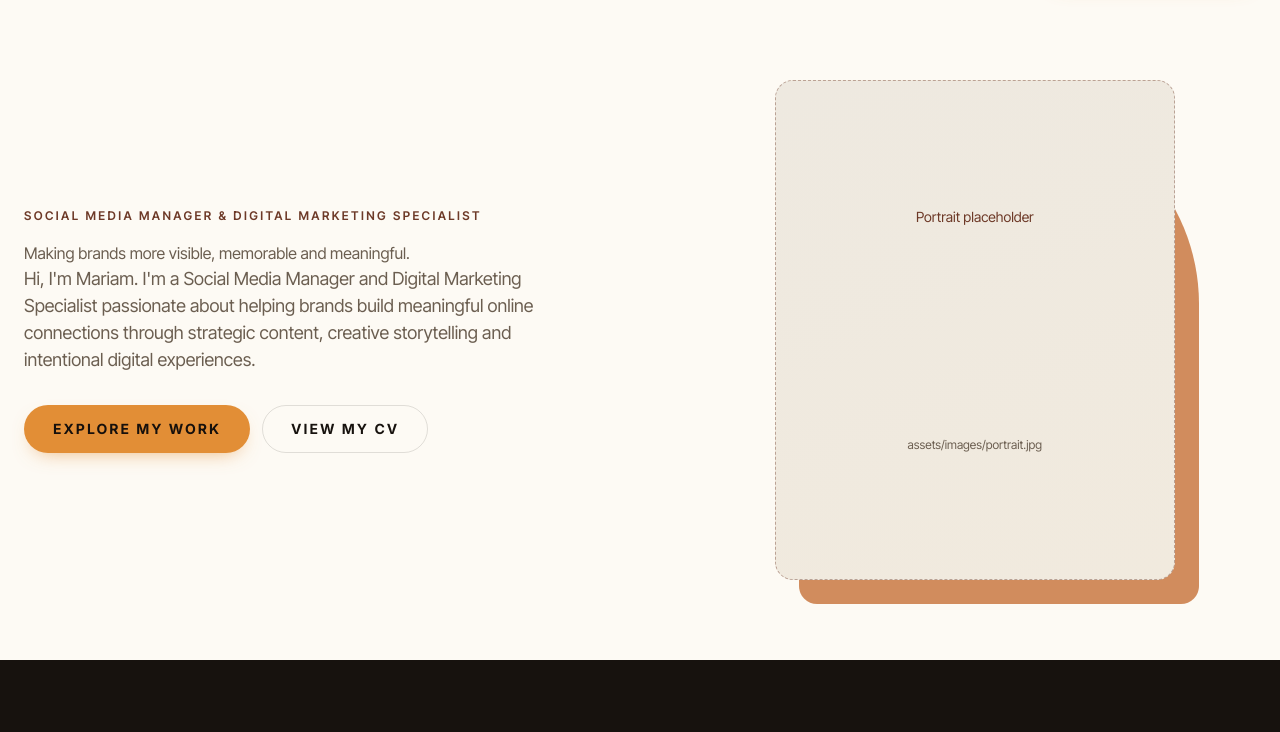
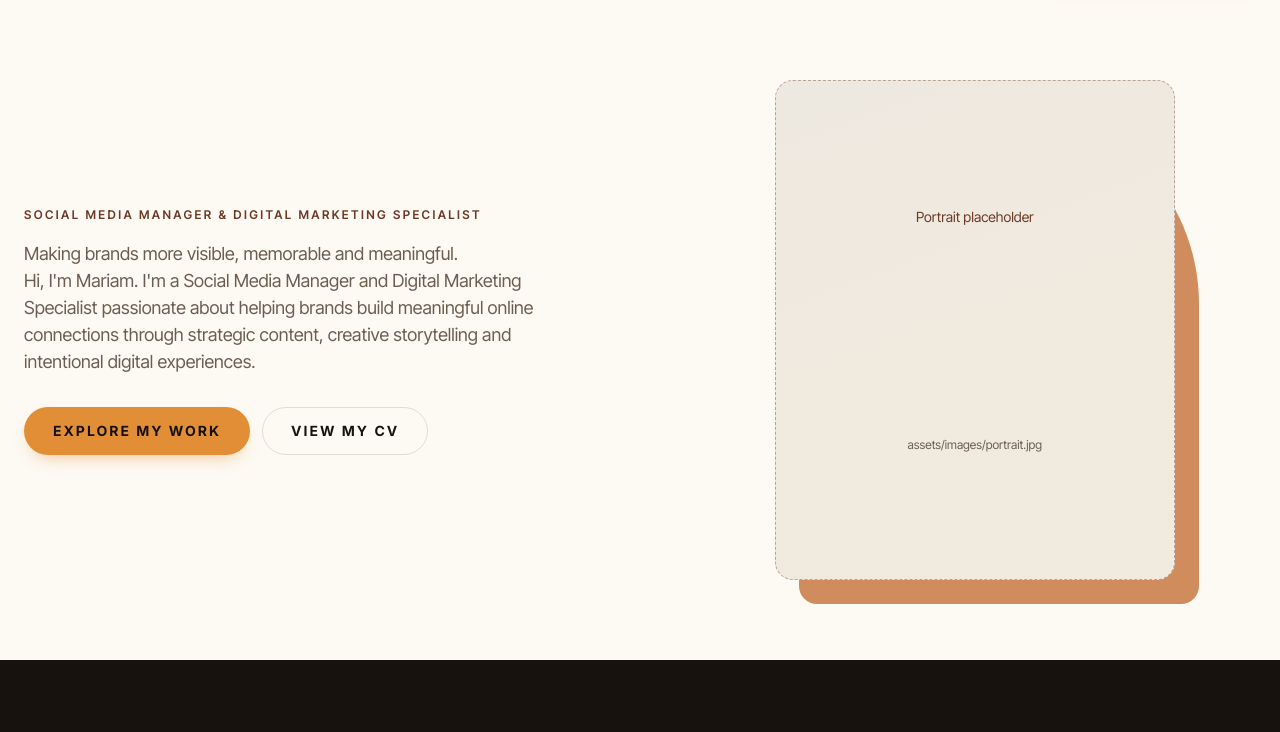
Before and after one commit to Rockybco/Rhea, a plain HTML site: page index.html in a window 1280 px wide. Shown: the part 68-800 px from the top of the page. Drawn offline with nearby package versions, Linux system fonts and the light colour scheme.

Commit message:
Ensure headings match body text size and typeface

```diff
--- a/css/style.css
+++ b/css/style.css
@@ -20,7 +20,7 @@ a{color:var(--deep)}
 .skip:focus{left:8px}
 
 h1,h2,h3{color:var(--espresso);margin:0 0 16px}
-h1{font-family:var(--font-body);font-weight:400;font-size:18px;line-height:1.5;letter-spacing:normal;color:var(--muted)}
+main h1{font-family:var(--font-body);font-weight:400;font-size:18px;line-height:1.5;letter-spacing:normal;color:var(--muted)}
 h2{font-family:var(--font-ui);font-weight:600;font-size:clamp(30px,4.4vw,42px);line-height:1.08;letter-spacing:-1.05px}
 h3{font-family:var(--font-ui);font-weight:600;font-size:24px;line-height:1.1}
 .h2-sm{font-size:clamp(26px,3.2vw,32px);letter-spacing:-.6px;margin-bottom:24px}
```
